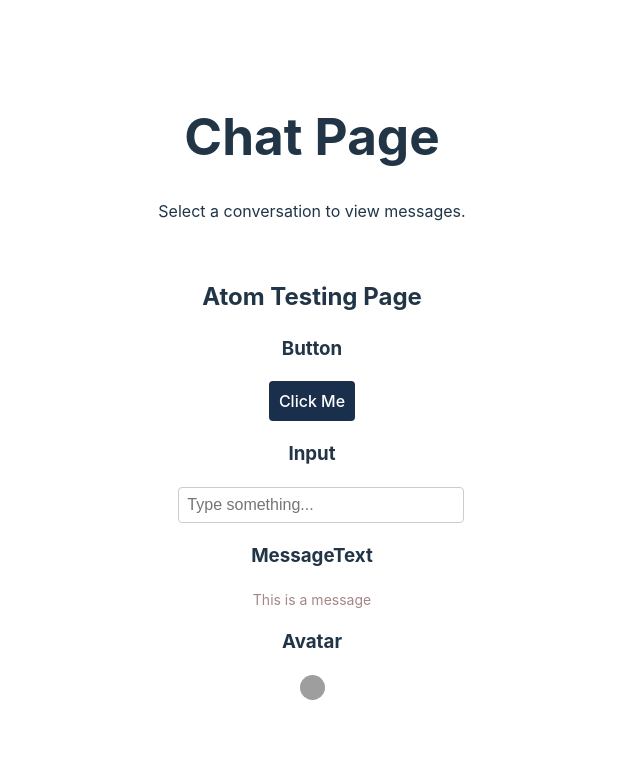
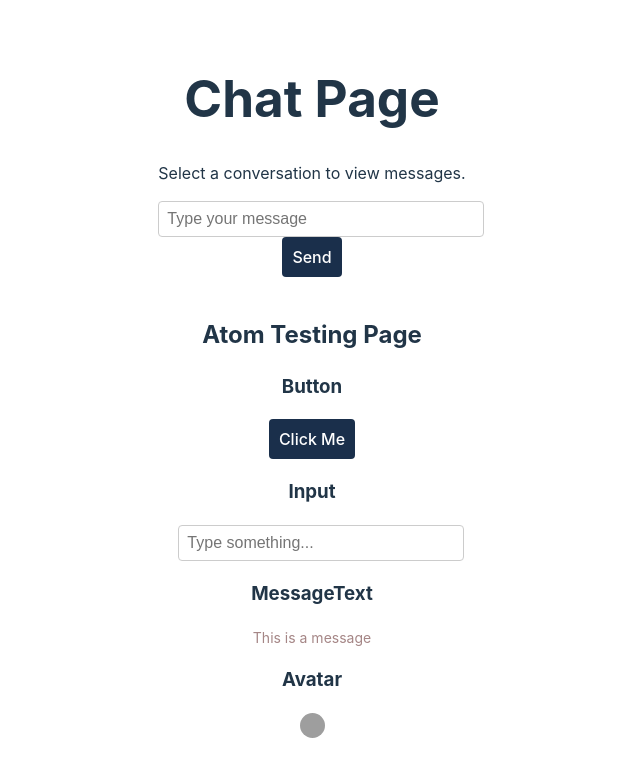
Before and after one commit to RosenholmJohanna/chat-app-atomic, a React (Vite) app: page / in a window 1280 px wide. Shown: the top 776 px of the page, without its empty margins (328-968 px from the left). Built offline with nearby package versions, Linux system fonts and the light colour scheme; grey boxes are pictures that could not be loaded.

Commit message:
user able to send message & to be displayed

```diff
--- a/src/components/molecules/MessageItem.jsx
+++ b/src/components/molecules/MessageItem.jsx
@@ -0,0 +1,17 @@
+import React from "react";
+import MessageText from "../atoms/MessageText";
+import Avatar from "../atoms/Avatar";
+import { mockUsers } from "../../data/mockData";
+
+const MessageItem = ({ message }) => {
+  const user = mockUsers.find((u) => u.id === message.userId); // Find the user by ID
+
+  return (
+    <div>
+      {user ? <Avatar src={user.avatar} /> : <span>🪶</span>}
+      <MessageText>{message.text}</MessageText>
+    </div>
+  );
+};
+
+export default MessageItem;
--- a/src/components/molecules/NewMessageForm.jsx
+++ b/src/components/molecules/NewMessageForm.jsx
@@ -0,0 +1,27 @@
+import React, { useState } from "react";
+import Input from "../atoms/Input";
+import Button from "../atoms/Button";
+
+const NewMessageForm = ({ onSubmit }) => {
+  const [message, setMessage] = useState("");
+
+  const handleSubmit = (event) => {
+    event.preventDefault();
+    onSubmit(message);
+    setMessage("");
+  };
+
+  return (
+    <form onSubmit={handleSubmit}>
+      <Input
+        type="text"
+        value={message}
+        onChange={(e) => setMessage(e.target.value)}
+        placeholder="Type your message"
+      />
+      <Button type="submit">Send</Button>
+    </form>
+  );
+};
+
+export default NewMessageForm;
--- a/src/components/organisms/MessageList.jsx
+++ b/src/components/organisms/MessageList.jsx
@@ -0,0 +1,16 @@
+import React from "react";
+import MessageItem from "../molecules/MessageItem";
+
+
+const MessageList = ({ messages }) => {
+    console.log(messages)
+  return (
+    <ul>
+      {messages.map((message) => (
+        <MessageItem key={message.id} message={message} />
+      ))}
+    </ul>
+  );
+};
+
+export default MessageList;
--- a/src/components/organisms/NewMessageSection.jsx
+++ b/src/components/organisms/NewMessageSection.jsx
@@ -0,0 +1,8 @@
+import React from "react";
+import NewMessageForm from "../molecules/NewMessageForm";
+
+const NewMessageSection = ({ onMessageSubmit }) => {
+    return <NewMessageForm onSubmit={onMessageSubmit} />;
+  };
+
+  export default NewMessageSection;
--- a/src/components/pages/ChatPage.jsx
+++ b/src/components/pages/ChatPage.jsx
@@ -1,22 +1,32 @@
-import React, { useEffect, useState } from "react";
+import React, { useState } from "react";
 import ChatTemplate from "../templates/ChatTemplate";
 import { mockConversations, mockMessages, mockUsers } from "../../data/mockData";
 
 const ChatPage = () => {
    // const [selectedConversationId, setSelectedConversationId] = useState(null);
-   // const [messages, setMessages] = useState([]);
-    const [conversations] = useState(mockConversations);
-
-    //  set first user in list to be logged in user
-    //const user = mockUsers[0];
+   const [messages, setMessages] = useState([]);
+    //const [conversations] = useState(mockConversations);
+    const user = mockUsers[0];
 
 
+
+    const handleMessageSubmit = (newMessageText) => {
+        const newMessage = {
+          id: Date.now().toString(),
+          text: newMessageText,
+          userId: user.id,
+          createdAt: new Date().toISOString(),
+        };
+        setMessages((prevMessages) => [...prevMessages, newMessage]);
+      };
 
   return (
     <>
     <h1>Chat Page</h1>
     <ChatTemplate
-    conversations = {conversations} />
+    messages={messages}
+    onMessageSubmit={handleMessageSubmit}
+    />
     </>
   );
 };
--- a/src/components/templates/ChatTemplate.jsx
+++ b/src/components/templates/ChatTemplate.jsx
@@ -1,10 +1,17 @@
 import React from "react";
+import MessageList from "../organisms/MessageList";
+import NewMessageSection from "../organisms/NewMessageSection";
 
 const ChatTemplate = ({
-
+ onMessageSubmit,
+ messages
 }) => {
   return (
+    <>
     <p>Select a conversation to view messages.</p>
+    <MessageList messages={messages} />
+    <NewMessageSection onMessageSubmit={onMessageSubmit} />
+    </>
   );
 };
 
```
